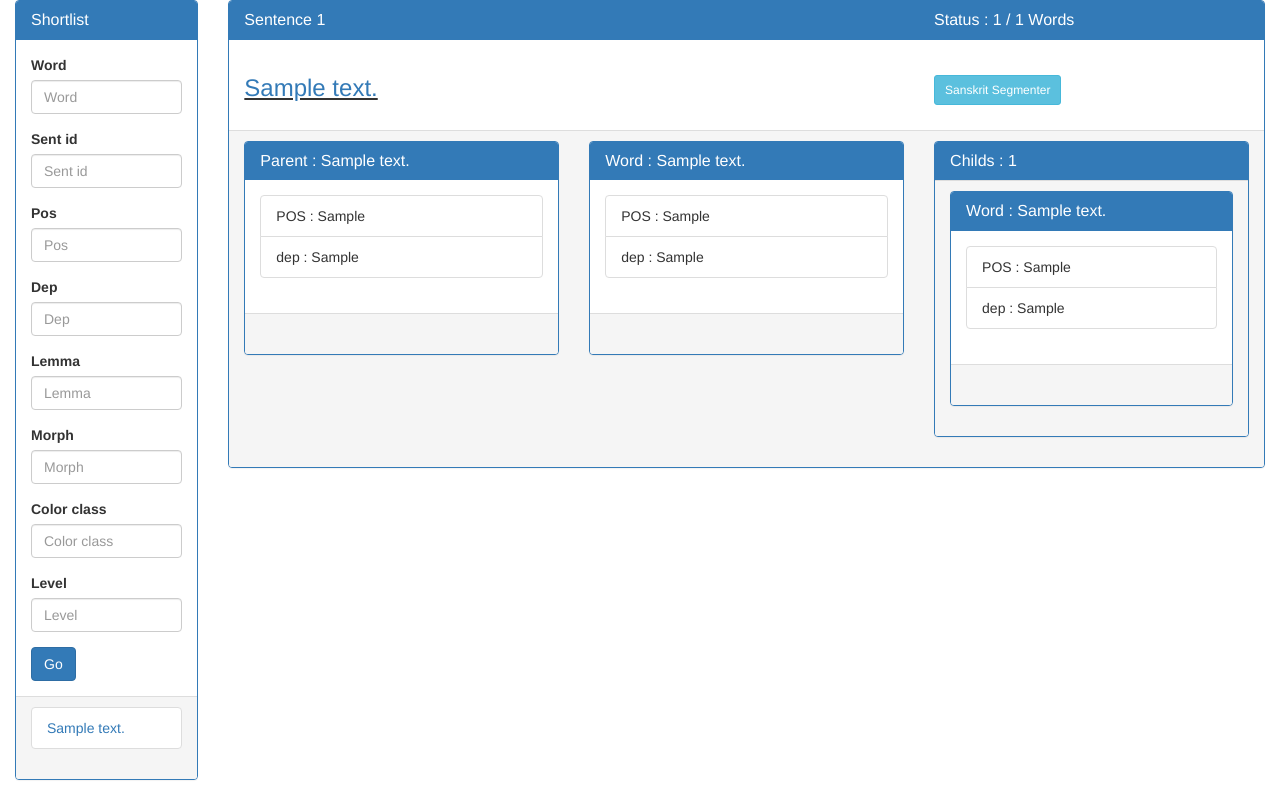
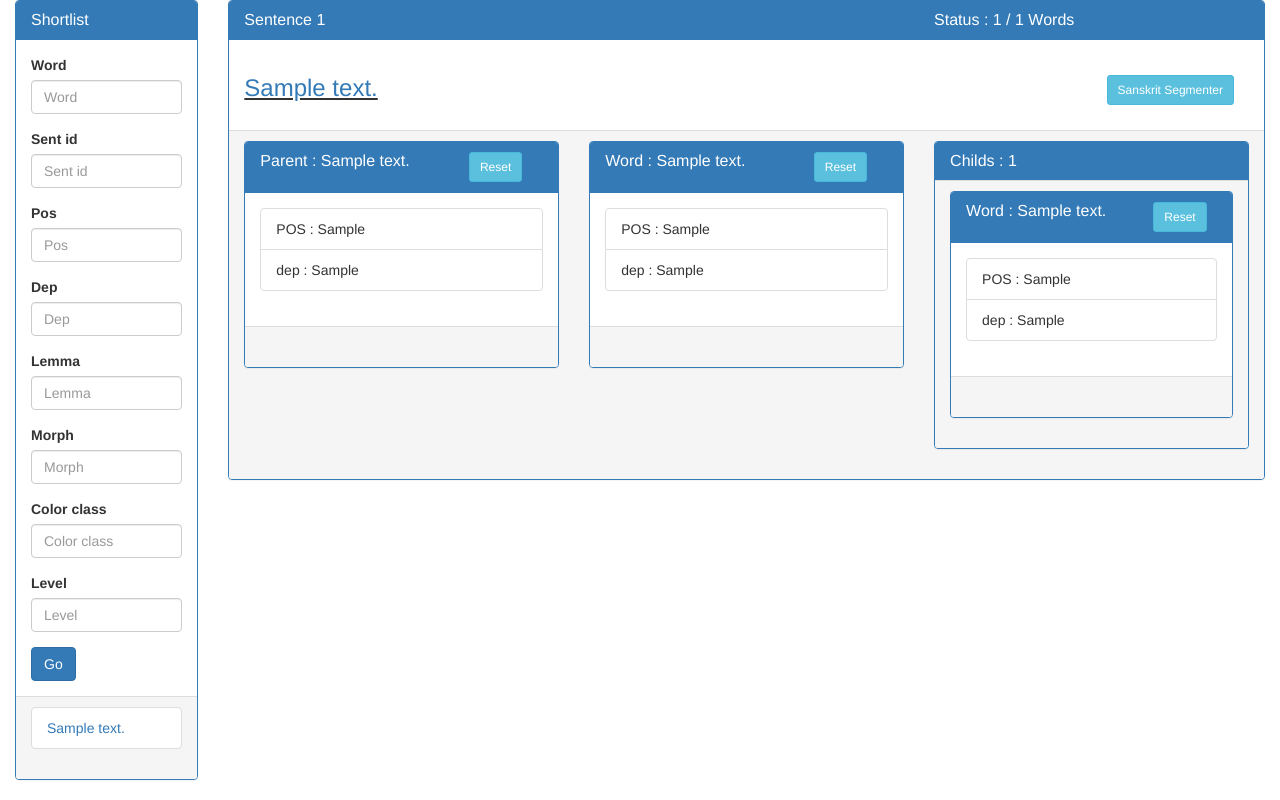
Before and after one commit to bhargav-patel/sanskrit_annotator, a Django app: template annotator/templates/index.html in a window 1280 px wide. Run offline with Django 3.2, Linux system fonts and the light colour scheme; tables that the repository leaves empty hold one stand-in row (values such as "Sample post"); the template is opened without the code that fills it: values that come from a table or form of the project are taken from there, most other values are stand-ins (such as "Sample title", 1, 10 or a date in 2020); some libraries are stand-ins or nearby versions.

Commit message:
Added reset selections.

```diff
--- a/annotator/templates/index.html
+++ b/annotator/templates/index.html
@@ -51,10 +51,10 @@
 					</div>
 					<div class="panel-body">
 						<div class="row">
-							<div class="col-md-8">
+							<div class="col-md-10">
 								<h3>
 									{% for w in word_current.sent.word_set.all %}
-											{% if w.id is word_current.id %}
+											{% if w.id == word_current.id %}
 												<u><a href="#">{{w.text}}</a></u>
 											{% else %}
 												<a href="{% url 'change_word' w.id %}">{{w.text}}</a>
@@ -62,7 +62,7 @@
 									{% endfor %}
 								</h3>
 							</div>
-							<div class="col-md-4">
+							<div class="col-md-2">
 								<h3>
 									<a class="btn btn-info btn-sm" target="_blank" href="http://sanskrit.inria.fr/cgi-bin/SKT/sktgraph?lex=SH&st=t&us=f&cp=t&text=
 
@@ -80,12 +80,25 @@
 							<div class="col-md-4">
 								<div class="panel panel-primary">
 									<div class="panel-heading">
+										<div class="row">
+											<div class="col-md-8">
 												<h3 class="panel-title">Parent :
 												{% if word_parent %}
 													<a href="{% url 'change_word' word_parent.id %}">{{word_parent.text}}</a>
 												{% else %}
 													None
 												{% endif %}
+											</div>
+											<div class="col-md-4">
+												{% if word_parent %}
+													<a class="btn btn-info btn-sm" href="{% url 'undo_selections' word_parent.id %}">Reset</a>
+												{% else %}
+													None
+												{% endif %}
+											</div>
+										</div>
+
+
 									</div>
 									<div class="panel-body">
 										{% if word_parent %}
@@ -134,7 +147,14 @@
 							<div class="col-md-4">
 								<div class="panel panel-primary">
 									<div class="panel-heading">
+										<div class="row">
+											<div class="col-md-8">
 												<h3 class="panel-title">Word : {{word_current.text}}</h3>
+											</div>
+											<div class="col-md-4">
+												<a class="btn btn-info btn-sm" href="{% url 'undo_selections' word_current.id %}">Reset</a>
+											</div>
+										</div>
 									</div>
 									<div class="panel-body">
 										<ul class="list-group">
@@ -204,9 +224,16 @@
 										{% for c in word_childs %}
 											<div class="panel panel-primary">
 												<div class="panel-heading">
+													<div class="row">
+														<div class="col-md-8">
 															<h3 class="panel-title">Word :
 																<a href="{% url 'change_word' c.id %}">{{c.text}}</a>
 															</h3>
+														</div>
+														<div class="col-md-4">
+															<a class="btn btn-info btn-sm" href="{% url 'undo_selections' c.id %}">Reset</a>
+														</div>
+													</div>
 												</div>
 												<div class="panel-body">
 													<ul class="list-group">
--- a/annotator/urls.py
+++ b/annotator/urls.py
@@ -7,5 +7,6 @@ urlpatterns = [
     url(r'^(?P<word_id>[0-9]+)/$', views.change_word, name='change_word'),
     url(r'select/(?P<wordoption_id>[0-9]+)/$', views.select_wordoption, name='select_wordoption'),
     url(r'eliminate/(?P<wordoption_id>[0-9]+)/$', views.eliminate_wordoption, name='eliminate_wordoption'),
+    url(r'undo/(?P<word_id>[0-9]+)/$', views.undo_selections, name='undo_selections'),
     url(r'reset_session$', views.reset_session, name='reset_session'),
 ]
```
Also changed, not shown: annotator/views.py (+9 -0 lines). Lines whose indentation alone changed are shown as unchanged.
